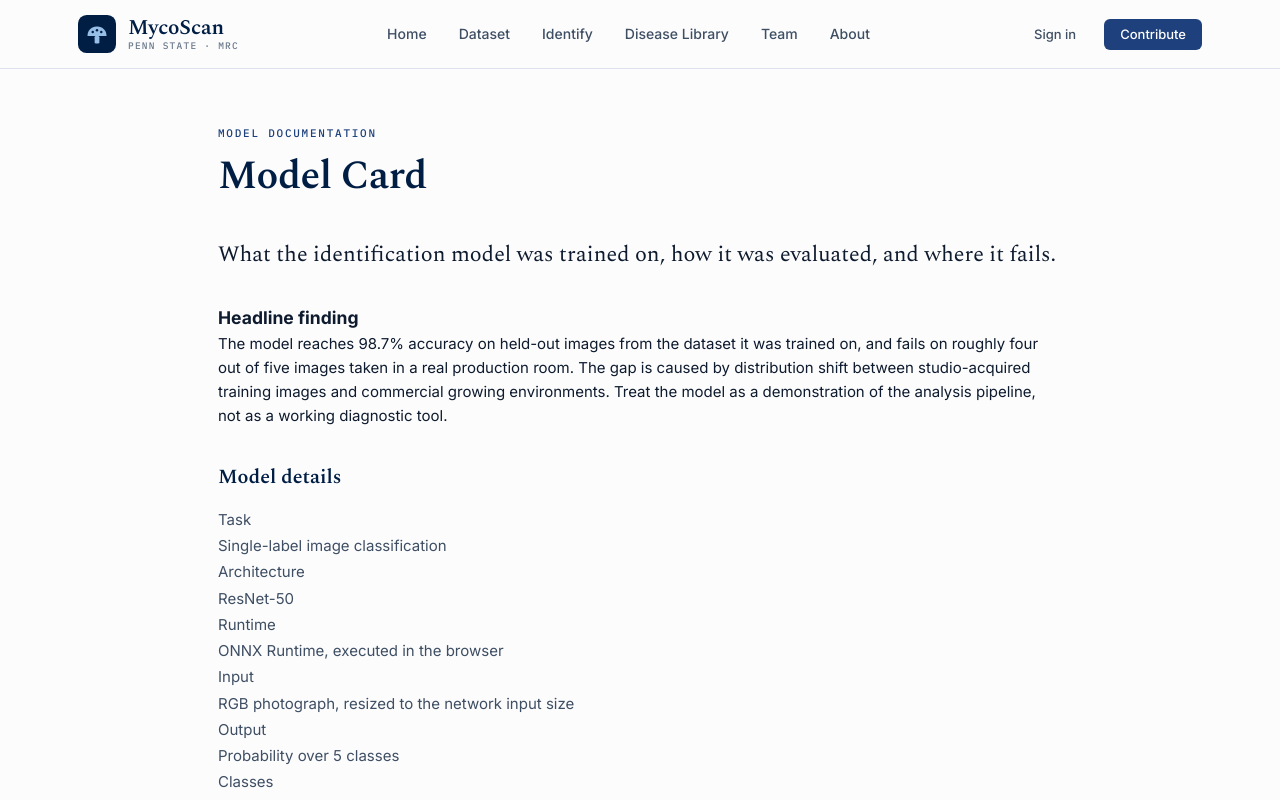
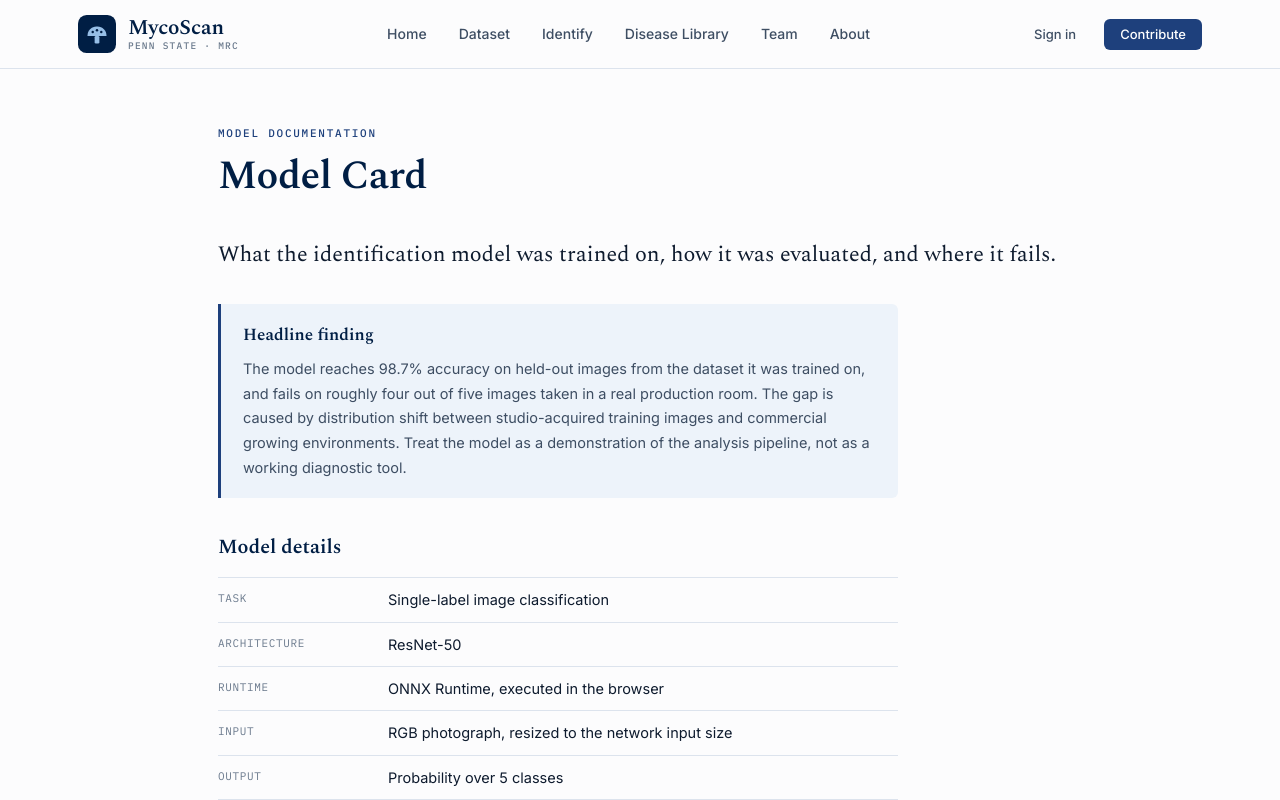
Before and after one commit to ongweigunpsu/mycoscan, a Next.js app: page /model-card in a window 1280 px wide. Shown: the top 800 px of the page. Built offline with nearby package versions, Linux system fonts and the light colour scheme; no server answers.

Commit message:
Update globals.css

```diff
--- a/src/app/globals.css
+++ b/src/app/globals.css
@@ -644,3 +644,47 @@ a:hover { color: var(--nittany); }
 @media (prefers-reduced-motion: reduce) {
   *, *::before, *::after { animation-duration: .01ms !important; transition-duration: .01ms !important; }
 }
+
+/* ============================================================
+   POLICY & DOCUMENTATION PAGES
+   Model card, terms, privacy, contributor agreement
+   ============================================================ */
+.legal-callout {
+  max-width: 680px;
+  margin: 0 0 28px;
+  padding: 18px 22px;
+  background: var(--sky-wash);
+  border-left: 3px solid var(--beaver);
+  border-radius: 0 var(--r-sm) var(--r-sm) 0;
+}
+.legal-callout h3 {
+  font-family: var(--serif); font-size: 17px; font-weight: 600;
+  color: var(--nittany); margin: 0 0 8px;
+}
+.legal-callout p { font-size: 14.5px; color: var(--ink2); line-height: 1.7; margin: 0; }
+
+.about-body .legal-list { margin: 0 0 18px; padding-left: 20px; }
+.about-body .legal-list li { margin-bottom: 9px; line-height: 1.7; }
+
+.spec-list { margin: 0 0 22px; border-top: 1px solid var(--line); max-width: 680px; }
+.spec-list > div {
+  display: flex; gap: 20px; padding: 9px 0;
+  border-bottom: 1px solid var(--line);
+}
+.spec-list dt {
+  flex: 0 0 150px; font-family: var(--mono); font-size: 11px;
+  letter-spacing: 0.06em; text-transform: uppercase; color: var(--ink3);
+  padding-top: 2px;
+}
+.spec-list dd { flex: 1; margin: 0; font-size: 14.5px; color: var(--ink); }
+
+.stat-caveat {
+  max-width: var(--maxw); margin: 0 auto; padding: 0 28px 22px;
+  font-size: 12.5px; line-height: 1.6; color: var(--pugh);
+}
+.stat-caveat a { color: #fff; text-decoration: underline; }
+
+@media (max-width: 640px) {
+  .spec-list > div { flex-direction: column; gap: 3px; }
+  .spec-list dt { flex: none; }
+}
```
